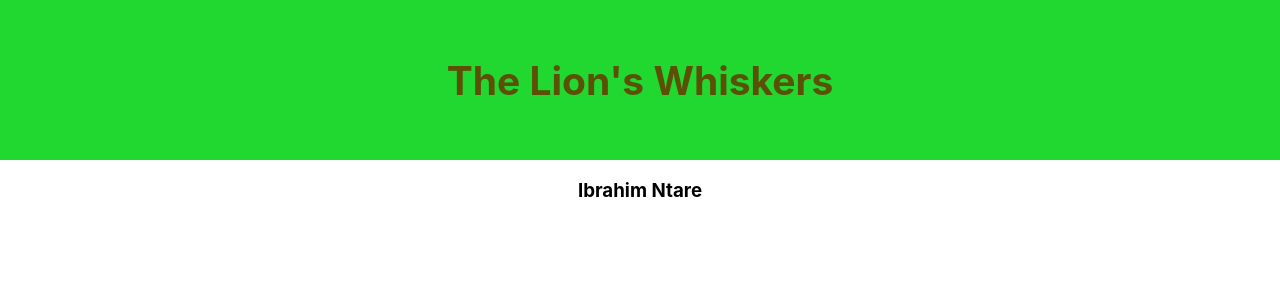
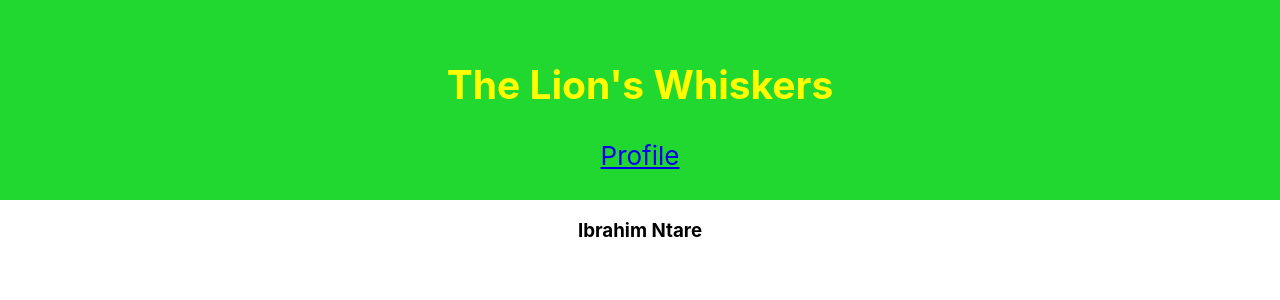
Before and after one commit to janevent/music-portfolio, a React (Create React App) app in the folder ibra-portfolio/: page /profile in a window 1280 px wide. Shown: the top 300 px of the page. Built offline with nearby package versions, Linux system fonts and the light colour scheme.

Commit message:
add link to the Navigation Bar

```diff
--- a/ibra-portfolio/src/App.css
+++ b/ibra-portfolio/src/App.css
@@ -15,13 +15,13 @@
 
 .App-header {
   background-color: #21d830;
-  min-height: 20vh;
+  min-height: 25vh;
   display: flex;
   flex-direction: column;
   align-items: center;
   justify-content: center;
   font-size: calc(10px + 2vmin);
-  color: rgb(92, 79, 6); /*#d8c621;*/
+  color: yellow; /*#d8c621;*/
 }
 
 .App-link {
--- a/ibra-portfolio/src/App.js
+++ b/ibra-portfolio/src/App.js
@@ -1,6 +1,7 @@
 //import logo from './logo.svg';
 import './App.css';
 import Profile from './components/Profile.js';
+import NavigationBar from './components/NavigationBar.js';
 import { BrowserRouter, Switch, Route } from 'react-router-dom';
 
 function App() {
@@ -8,6 +9,7 @@ function App() {
     <div className="App">
       <header className="App-header">
         <div><h2>The Lion's Whiskers</h2></div>
+        <NavigationBar />
       </header>
       <BrowserRouter>
         <Switch>
--- a/ibra-portfolio/src/components/NavigationBar.js
+++ b/ibra-portfolio/src/components/NavigationBar.js
@@ -1,10 +1,13 @@
+import '../styles/NavigationBar.css';
 import React from 'react';
-import { Link } from 'react-router-dom';
+import { Link, BrowserRouter } from 'react-router-dom';
 
 export default class NavigationBar extends React.Component {
     render(){
         return (
-            <div className="NavigationBar"></div>
+            <div className="NavigationBar">
+                <BrowserRouter><Link to="/Profile">Profile</Link></BrowserRouter>
+            </div>
         )
     }
 }
```
Also changed, not shown: ibra-portfolio/src/styles/NavigationBar.css (added), 1 other file (tests, documents, lock files or other folders).
